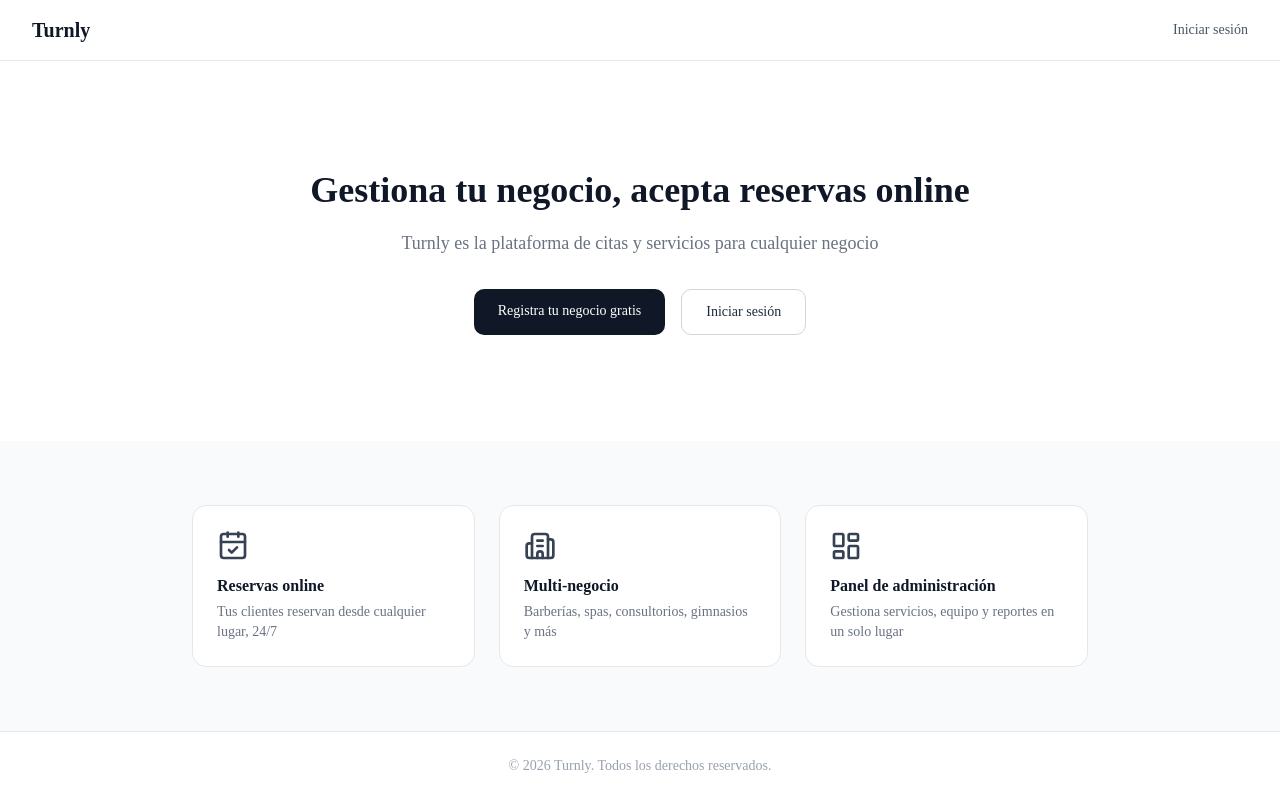
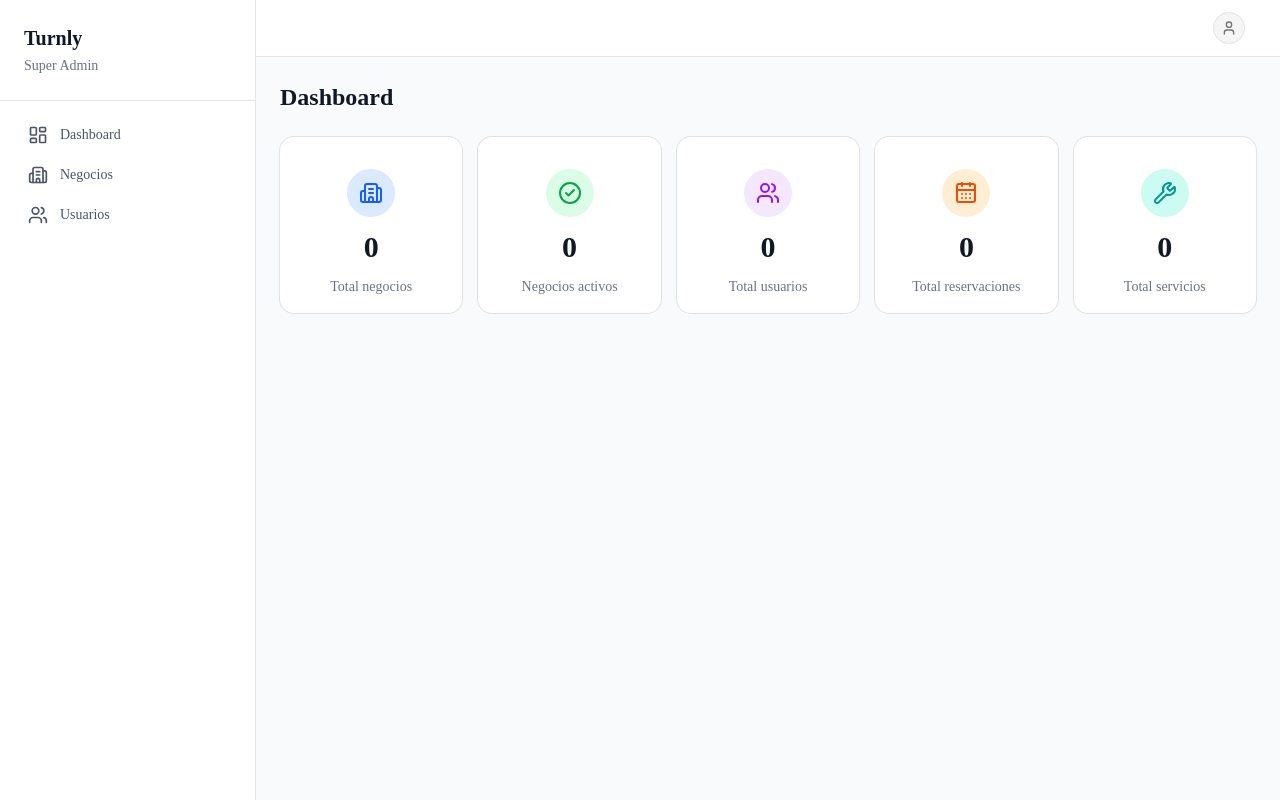
Before and after one commit to korbold/turnly, a Next.js app in the folder apps/admin/: page / in a window 1280 px wide. Built offline with nearby package versions, Linux system fonts and the light colour scheme; no server answers; sample sign-in values are in the browser's storage.

Commit message:
feat: create super admin dashboard with system stats

```diff
--- /dev/null
+++ b/apps/admin/src/app/(super-admin)/page.tsx
@@ -0,0 +1,83 @@
+'use client';
+
+import { useEffect, useState } from 'react';
+import { Building2, CheckCircle2, Users, CalendarDays, Wrench } from 'lucide-react';
+import { Card, CardContent } from '@/components/ui/card';
+import { getStats, SystemStats } from '@/lib/api/super-admin';
+
+const statCards = [
+  {
+    key: 'total_tenants' as const,
+    label: 'Total negocios',
+    icon: Building2,
+    iconBg: 'bg-blue-100',
+    iconColor: 'text-blue-600',
+  },
+  {
+    key: 'active_tenants' as const,
+    label: 'Negocios activos',
+    icon: CheckCircle2,
+    iconBg: 'bg-green-100',
+    iconColor: 'text-green-600',
+  },
+  {
+    key: 'total_users' as const,
+    label: 'Total usuarios',
+    icon: Users,
+    iconBg: 'bg-purple-100',
+    iconColor: 'text-purple-600',
+  },
+  {
+    key: 'total_reservations' as const,
+    label: 'Total reservaciones',
+    icon: CalendarDays,
+    iconBg: 'bg-orange-100',
+    iconColor: 'text-orange-600',
+  },
+  {
+    key: 'total_services' as const,
+    label: 'Total servicios',
+    icon: Wrench,
+    iconBg: 'bg-teal-100',
+    iconColor: 'text-teal-600',
+  },
+];
+
+export default function SuperAdminDashboard() {
+  const [stats, setStats] = useState<SystemStats | null>(null);
+  const [loading, setLoading] = useState(true);
+
+  useEffect(() => {
+    getStats()
+      .then(setStats)
+      .finally(() => setLoading(false));
+  }, []);
+
+  return (
+    <div>
+      <h1 className="text-2xl font-bold text-gray-900 mb-6">Dashboard</h1>
+      <div className="grid grid-cols-2 md:grid-cols-3 lg:grid-cols-5 gap-4">
+        {statCards.map((card) => {
+          const Icon = card.icon;
+          return (
+            <Card key={card.key}>
+              <CardContent className="flex flex-col items-center text-center gap-3 pt-4">
+                <div className={`p-3 rounded-full ${card.iconBg}`}>
+                  <Icon className={`h-6 w-6 ${card.iconColor}`} />
+                </div>
+                {loading ? (
+                  <div className="h-8 w-16 bg-gray-200 animate-pulse rounded" />
+                ) : (
+                  <span className="text-3xl font-bold text-gray-900">
+                    {stats?.[card.key] ?? 0}
+                  </span>
+                )}
+                <span className="text-sm text-gray-500">{card.label}</span>
+              </CardContent>
+            </Card>
+          );
+        })}
+      </div>
+    </div>
+  );
+}
```
